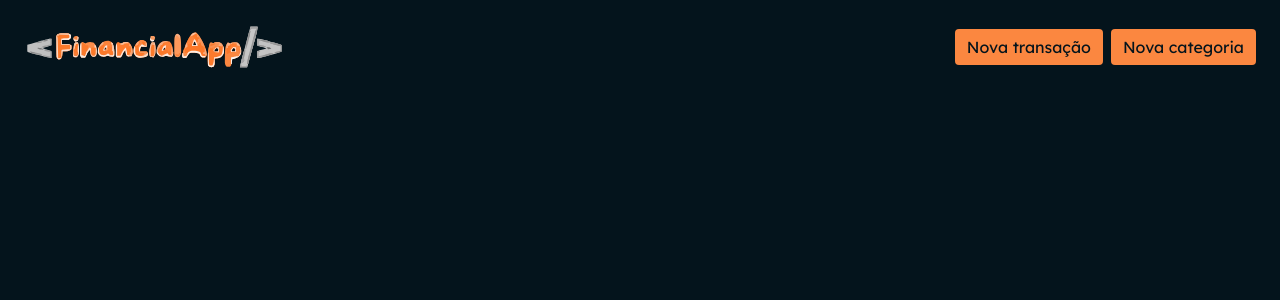
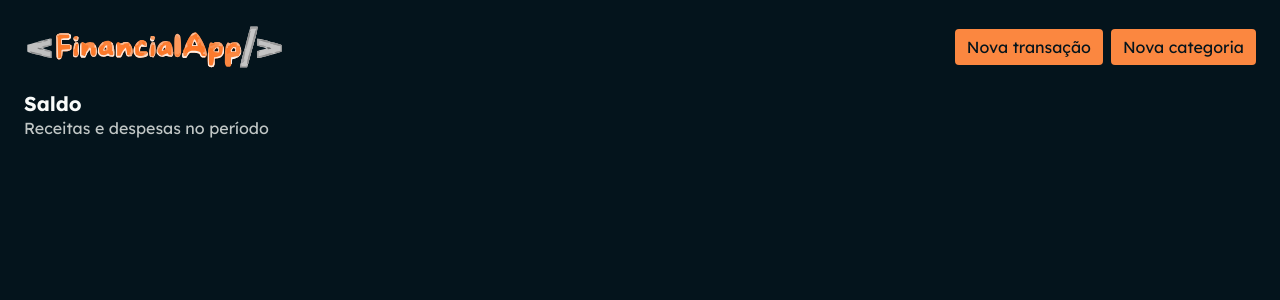
Before and after one commit to giuseppebarbetta/financialapp-interface, a React (Vite) app: page / in a window 1280 px wide. Shown: the top 300 px of the page. Built offline with nearby package versions, Linux system fonts and the light colour scheme.

Commit message:
feat: init create filters

```diff
--- /dev/null
+++ b/src/components/title/index.tsx
@@ -0,0 +1,15 @@
+import { Container } from './styles';
+
+type TitleProps = {
+  title: string;
+  subtitle: string;
+};
+
+export function Title({ title, subtitle }: TitleProps) {
+  return (
+    <Container>
+      <h2>{title}</h2>
+      <span>{subtitle}</span>
+    </Container>
+  );
+}
--- /dev/null
+++ b/src/components/title/styles.ts
@@ -0,0 +1,21 @@
+import styled from 'styled-components';
+
+import { theme } from '../../styles/theme';
+
+export const Container = styled.div`
+  display: flex;
+  flex-direction: column;
+  gap: 0.375rem;
+
+  h2 {
+    font-size: 1.25rem;
+    color: ${theme.colors.white};
+    font-weight: 700;
+  }
+
+  span {
+    font-size: 0%.875rem;
+    color: ${theme.colors.neutral};
+    font-weight: 400;
+  }
+`;
--- a/src/screens/home/index.tsx
+++ b/src/screens/home/index.tsx
@@ -1,9 +1,11 @@
 import logo from '../../assets/logo.svg';
 import { Button } from '../../components/button/indesx';
-import { Header, Img } from './styles';
+import { Title } from '../../components/title';
+import { Filters, Header, Img, Main, Section } from './styles';
 
 export function Home() {
   return (
+    <>
       <Header>
         <Img src={logo} />
         <div>
@@ -11,5 +13,13 @@
           <Button>Nova categoria</Button>
         </div>
       </Header>
+      <Main>
+        <Section>
+          <Filters>
+            <Title title="Saldo" subtitle="Receitas e despesas no período" />
+          </Filters>
+        </Section>
+      </Main>
+    </>
   );
 }
--- a/src/screens/home/styles.ts
+++ b/src/screens/home/styles.ts
@@ -17,3 +17,24 @@
 export const Img = styled.img`
   width: 260px;
 `;
+
+export const Main = styled.main`
+  display: flex;
+  gap: 0.75rem;
+  width: 100%;
+  padding: 0 1.5rem 1.5rem 1.5rem;
+`;
+
+export const Section = styled.section`
+  display: flex;
+  flex-direction: column;
+  gap: 0.75rem;
+  width: 100%;
+`;
+
+export const Filters = styled.div`
+  display: flex;
+  align-items: center;
+  justify-content: space-between;
+  width: 100%;
+`;
```
Lines whose indentation alone changed are shown as unchanged.
